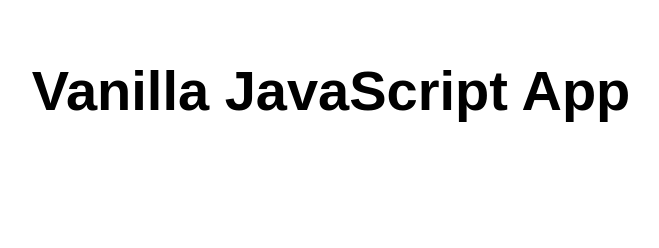
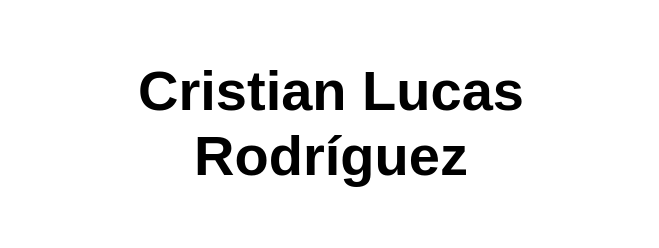
Before and after one commit to Clur95/my-first-static-web-app, a website: page src/index.html in a window 1280 px wide. Shown: the whole page, without its empty margins (309-968 px from the left). Drawn offline with Linux system fonts and the light colour scheme.

Commit message:
index.html

```diff
--- a/src/index.html
+++ b/src/index.html
@@ -5,12 +5,12 @@
   <meta charset="UTF-8">
   <meta name="viewport" content="width=device-width, initial-scale=1.0">
   <link rel="stylesheet" href="styles.css">
-  <title>Vanilla JavaScript App</title>
+  <title>ISO</title>
 </head>
 
 <body>
   <main>
-    <h1>Vanilla JavaScript App</h1>
+    <h1>Cristian Lucas Rodríguez</h1>
   </main>
 </body>
 
```
